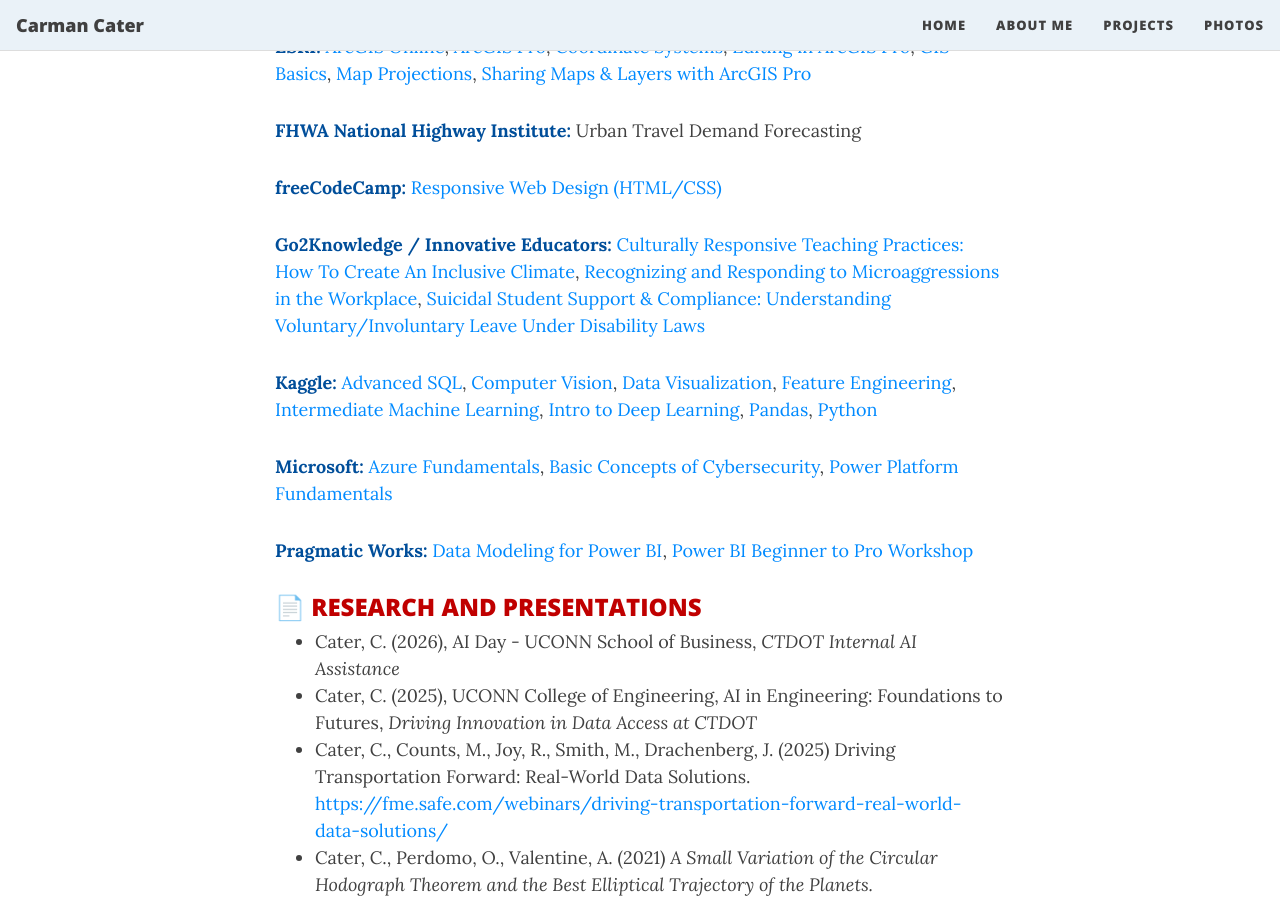
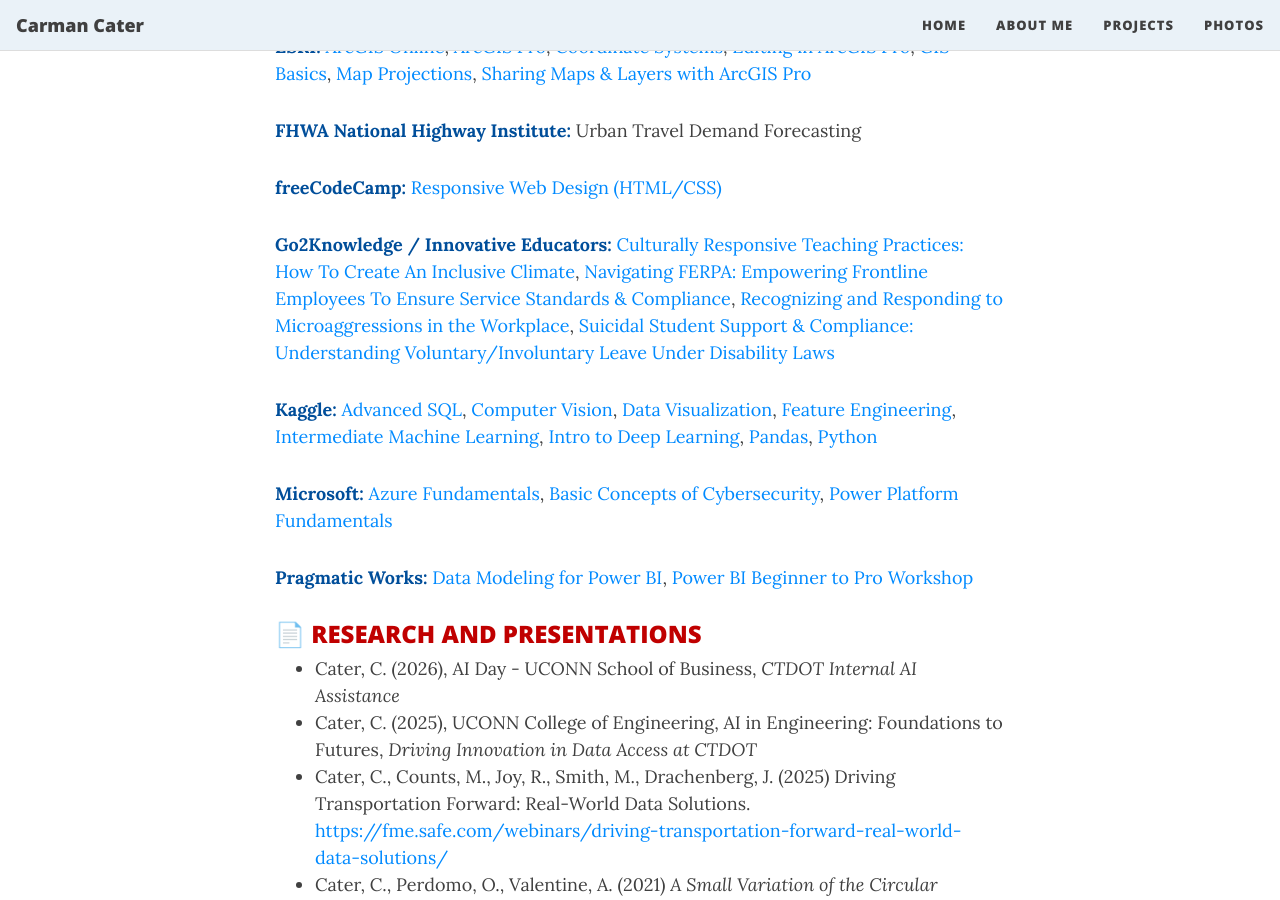
Before and after one commit to carmancater/carmancater.github.io, a Jekyll site: the page built from aboutme.md, in a window 1280 px wide and 900 px high, scrolled down 2043 px. Built offline with Jekyll 4.4.1, drawn with Linux system fonts in a browser that asks for light colours; nearby versions of some CDN libraries; emoji names are drawn with the system emoji font.

Commit message:
Update aboutme.md

```diff
--- a/aboutme.md
+++ b/aboutme.md
@@ -64,7 +64,7 @@
 
 <span style="color: #004E9A">**freeCodeCamp:**</span> [Responsive Web Design (HTML/CSS)](https://www.freecodecamp.org/certification/niteoneuaf/responsive-web-design){:target="_blank"}
 
-<span style="color: #004E9A">**Go2Knowledge / Innovative Educators:**</span> [Culturally Responsive Teaching Practices: How To Create An Inclusive Climate](https://www.go2knowledge.org/c/s/aJ9sbzCOAwHwUaPm2KKwOZj8J5v_dUQXo0lNVpC2zKY0XMXDlb289JYvmmGSwDLB){:target="_blank"}, [Recognizing and Responding to Microaggressions in the Workplace](https://www.go2knowledge.org/c/s/Cq4GnVATNUi4yxjFdaZ7XwcYltXx-bVBm_73KifOX7RbN6XLn3lsbRcEEuLou_4O){:target="_blank"}, [Suicidal Student Support & Compliance: Understanding Voluntary/Involuntary Leave Under Disability Laws](https://www.go2knowledge.org/c/s/tCCWgIW9nQ09iD-43viMa_ZRQLfww_67qgOLq4imLh6FcRGApQORzn1xSpk8pbzJ){:target="_blank"}
+<span style="color: #004E9A">**Go2Knowledge / Innovative Educators:**</span> [Culturally Responsive Teaching Practices: How To Create An Inclusive Climate](https://www.go2knowledge.org/c/s/aJ9sbzCOAwHwUaPm2KKwOZj8J5v_dUQXo0lNVpC2zKY0XMXDlb289JYvmmGSwDLB){:target="_blank"}, [Navigating FERPA: Empowering Frontline Employees To Ensure Service Standards &  Compliance](https://www.go2knowledge.org/c/s/ixhMM2kSDZ_eEEdwln6Ki5qpr-rFSUNYywhK242UyQGW16z-hlFWaruTiBP9MWCv){:target="_blank"}, [Recognizing and Responding to Microaggressions in the Workplace](https://www.go2knowledge.org/c/s/Cq4GnVATNUi4yxjFdaZ7XwcYltXx-bVBm_73KifOX7RbN6XLn3lsbRcEEuLou_4O){:target="_blank"}, [Suicidal Student Support & Compliance: Understanding Voluntary/Involuntary Leave Under Disability Laws](https://www.go2knowledge.org/c/s/tCCWgIW9nQ09iD-43viMa_ZRQLfww_67qgOLq4imLh6FcRGApQORzn1xSpk8pbzJ){:target="_blank"}
 
 <span style="color: #004E9A">**Kaggle:**</span> [Advanced SQL](https://www.kaggle.com/learn/certification/ccater/advanced-sql){:target="_blank"}, [Computer Vision](https://www.kaggle.com/learn/certification/ccater/computer-vision){:target="_blank"}, [Data Visualization](https://www.kaggle.com/learn/certification/ccater/data-visualization){:target="_blank"}, [Feature Engineering](https://www.kaggle.com/learn/certification/ccater/feature-engineering){:target="_blank"}, [Intermediate Machine Learning](https://www.kaggle.com/learn/certification/ccater/intermediate-machine-learning){:target="_blank"}, [Intro to Deep Learning](https://www.kaggle.com/learn/certification/ccater/intro-to-deep-learning){:target="_blank"}, [Pandas](https://www.kaggle.com/learn/certification/ccater/pandas){:target="_blank"}, [Python](https://www.kaggle.com/learn/certification/ccater/python){:target="_blank"}
 
```
